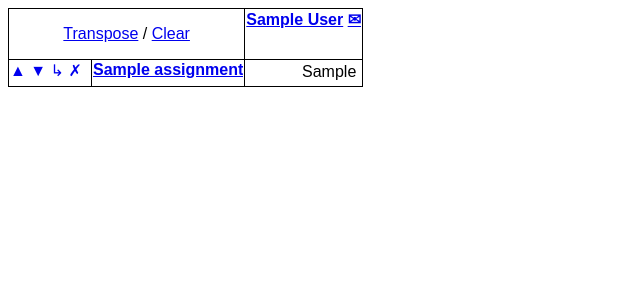
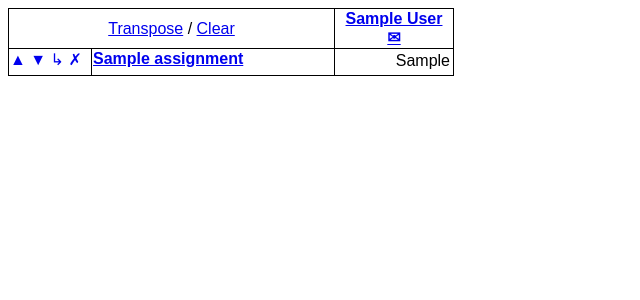
Before and after one commit to justinnhli/overunder, a Python web app: template templates/assignments-students.html in a window 1280 px wide. Shown: the top 300 px of the page, without its empty margins (0-640 px from the left). Run offline with Jinja, Linux system fonts and the light colour scheme; the template is opened without the code that fills it: most values are stand-ins (such as "Sample title", 1, 10 or a date in 2020); some libraries are stand-ins or nearby versions.

Commit message:
adjust table layout

```diff
--- a/static/css/style.css
+++ b/static/css/style.css
@@ -6,8 +6,8 @@ td#topleft {text-align:center;}
 td.controls div {width:5em;}
 td.controls div a {text-decoration:none;}
 td.controls div a:hover {font-weight:bold;}
-th.student div {height:3em; max-height:3em; overflow:hidden;}
-th.assignment {text-align:left;}
-td.grade, td.grade input {text-align:right; font-size:12pt;}
-td.grade div {width:7em;}
-td.grade input {width:6em; height:1.25em; border:0;}
+th.student {vertical-align:bottom;}
+th.student div {height:auto; max-height:4em; overflow:hidden;}
+th.assignment div {text-align:left; width:15em;}
+td.grade, td.grade input {text-align:right; font-size:inherit;}
+td.grade input {min-width:7em; max-width:7em; height:1.25em; border:0;}
--- a/templates/assignments-students.html
+++ b/templates/assignments-students.html
@@ -17,7 +17,7 @@
                 </td>
                 {% for student in students %}
                 <th class="student"><div>
-                    <a href="/assignments-students/{{ assignment_name }}/{{ student.email }}">{{ student.first_name }} {{ student.last_name }}</a>
+                    <a href="/assignments-students/{{ assignment_name }}/{{ student.email }}">{{ student.first_name }} {{ student.last_name }}</a><br>
                     <a href="mailto:{{ student.email }}">&#x2709;</div>
                 </div></th>
                 {% endfor %}
```
